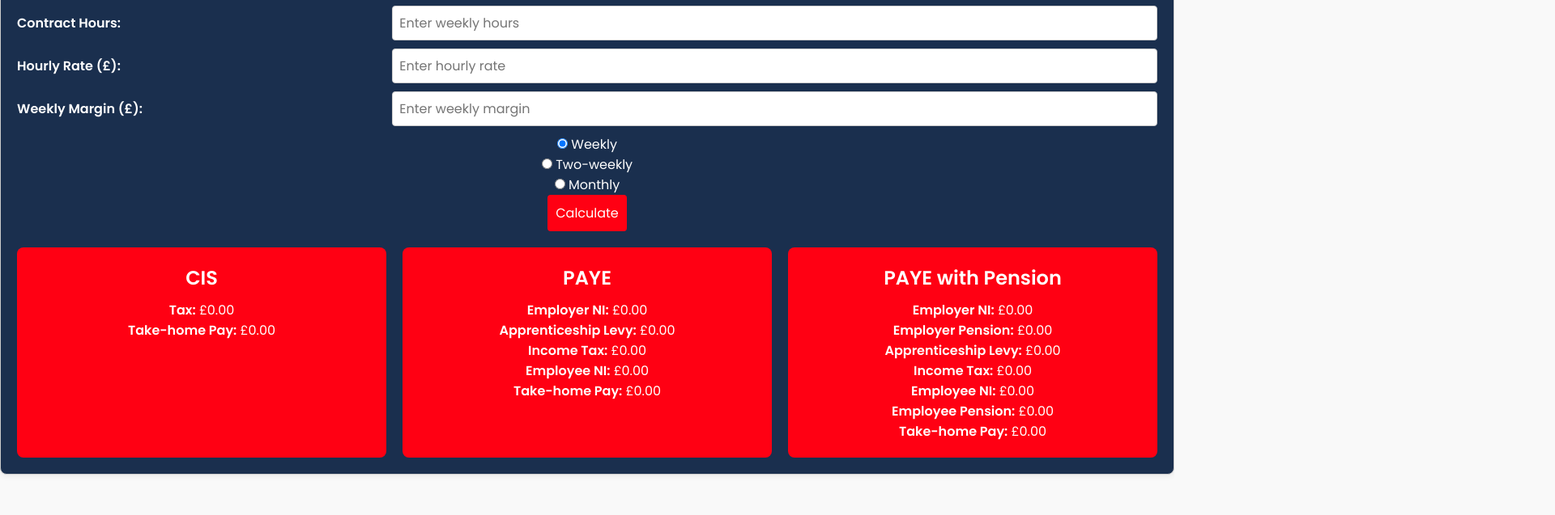
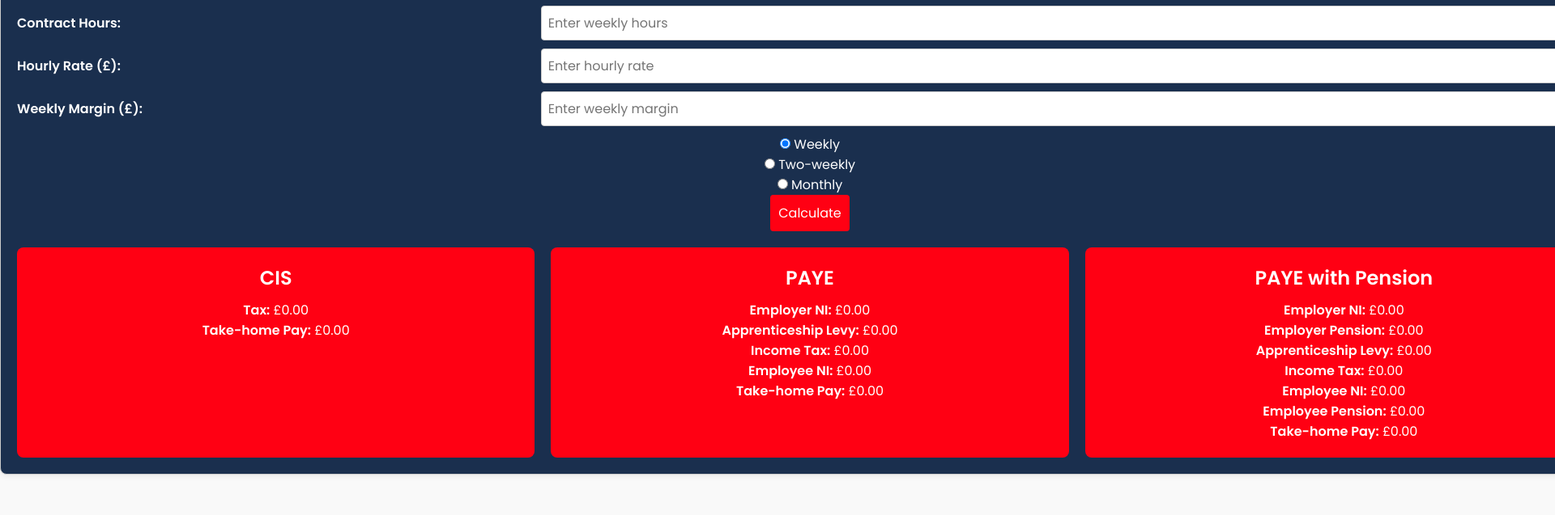
Before and after one commit to omnia-outsourcing/take-home-pay-calculator, a plain HTML site: page index.html in a window 1280 px wide. Shown: the part 274-911 px from the top of the page at 81% size, 1920 px wide, since content can reach past the window. Drawn offline with Linux system fonts and the light colour scheme.

Commit message:
Update style.css

```diff
--- a/style.css
+++ b/style.css
@@ -18,7 +18,7 @@ body {
 }
 
 .calculator-container {
-    width: 1450px;
+    width: 2000px;
     margin: 50px auto;
     padding: 20px;
     border: 1px solid #ccc;
```
